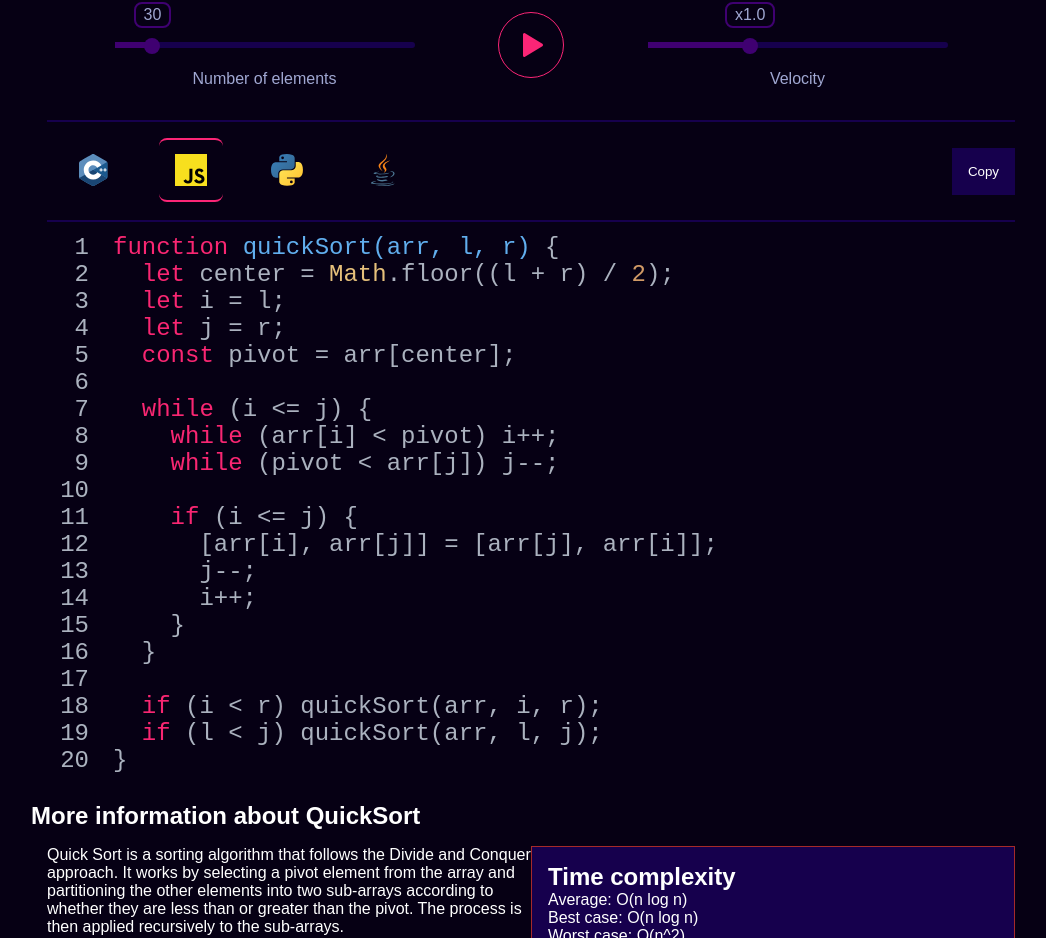
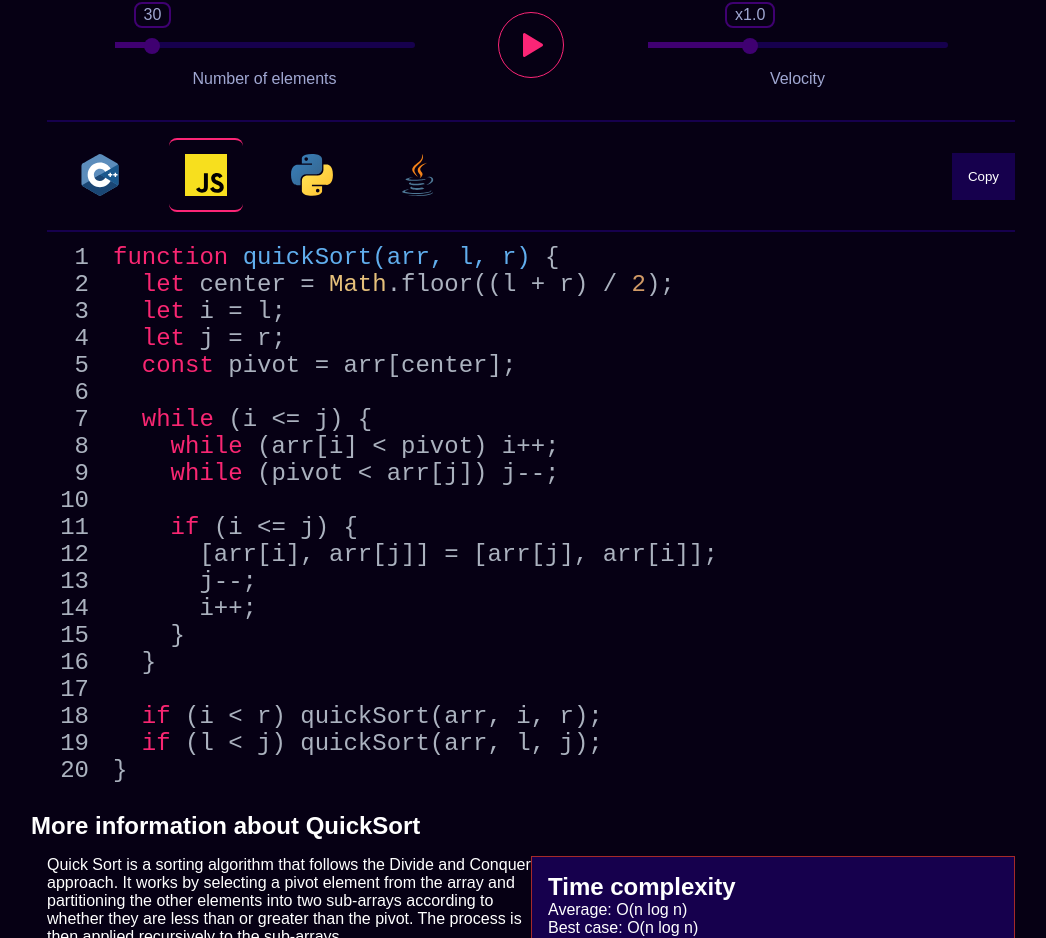
Before and after one commit to Eckry/Sorted-Symphony, a React (Vite) app: page / in a window 1280 px wide. Shown: the part 885-1823 px from the top of the page, without its empty margins (109-1155 px from the left). Built offline with nearby package versions, Linux system fonts and the light colour scheme; a web font is replaced by a local one.

Commit message:
change width and height of icons

```diff
--- a/src/icons.tsx
+++ b/src/icons.tsx
@@ -44,12 +44,7 @@ export const StopIcon = () => (
 );
 
 export const CppIcon = () => (
-  <svg
-    width="32"
-    height="32"
-    viewBox="0 0 256 288"
-    preserveAspectRatio="xMinYMin meet"
-  >
+  <svg width="42" height="42" viewBox="0 0 256 290">
     <path
       d="M255.569 84.72c-.002-4.83-1.035-9.098-3.124-12.761-2.052-3.602-5.125-6.621-9.247-9.008-34.025-19.619-68.083-39.178-102.097-58.817-9.17-5.294-18.061-5.101-27.163.269C100.395 12.39 32.59 51.237 12.385 62.94 4.064 67.757.015 75.129.013 84.711 0 124.166.013 163.62 0 203.076c.002 4.724.991 8.909 2.988 12.517 2.053 3.711 5.169 6.813 9.386 9.254 20.206 11.703 88.02 50.547 101.56 58.536 9.106 5.373 17.997 5.565 27.17.269 34.015-19.64 68.075-39.198 102.105-58.817 4.217-2.44 7.333-5.544 9.386-9.252 1.994-3.608 2.985-7.793 2.987-12.518 0 0 0-78.889-.013-118.345"
       fill="#5C8DBC"
@@ -78,7 +73,7 @@ export const CppIcon = () => (
 );
 
 export const JavaScriptIcon = () => (
-  <svg viewBox="0 0 630 630" width="32" height="32">
+  <svg viewBox="0 0 630 630" width="42" height="42">
     <rect width="630" height="630" fill="#f7df1e" />
     <path d="m423.2 492.19c12.69 20.72 29.2 35.95 58.4 35.95 24.53 0 40.2-12.26 40.2-29.2 0-20.3-16.1-27.49-43.1-39.3l-14.8-6.35c-42.72-18.2-71.1-41-71.1-89.2 0-44.4 33.83-78.2 86.7-78.2 37.64 0 64.7 13.1 84.2 47.4l-46.1 29.6c-10.15-18.2-21.1-25.37-38.1-25.37-17.34 0-28.33 11-28.33 25.37 0 17.76 11 24.95 36.4 35.95l14.8 6.34c50.3 21.57 78.7 43.56 78.7 93 0 53.3-41.87 82.5-98.1 82.5-54.98 0-90.5-26.2-107.88-60.54zm-209.13 5.13c9.3 16.5 17.76 30.45 38.1 30.45 19.45 0 31.72-7.61 31.72-37.2v-201.3h59.2v202.1c0 61.3-35.94 89.2-88.4 89.2-47.4 0-74.85-24.53-88.81-54.075z" />
   </svg>
@@ -86,8 +81,8 @@ export const JavaScriptIcon = () => (
 
 export const PythonIcon = () => (
   <svg
-    width="32"
-    height="32"
+    width="42"
+    height="42"
     viewBox="0 0 256 255"
     preserveAspectRatio="xMinYMin meet"
   >
@@ -125,11 +120,7 @@ export const PythonIcon = () => (
 );
 
 export const JavaIcon = () => (
-  <svg
-    width="32"
-    height="32"
-    viewBox="0 0 32 32"
-  >
+  <svg width="42" height="42" viewBox="0 0 32 32">
     <path
       d="M11.622 24.74s-1.23.748.855.962c2.51.32 3.847.267 6.625-.267a10.02 10.02 0 0 0 1.763.855c-6.25 2.672-14.16-.16-9.244-1.55zm-.8-3.473s-1.336 1.015.748 1.23c2.725.267 4.862.32 8.55-.427a3.26 3.26 0 0 0 1.282.801c-7.534 2.244-15.976.214-10.58-1.603zm14.747 6.09s.908.748-1.015 1.336c-3.58 1.07-15.014 1.39-18.22 0-1.122-.48 1.015-1.175 1.7-1.282.695-.16 1.07-.16 1.07-.16-1.23-.855-8.175 1.763-3.526 2.51 12.77 2.084 23.296-.908 19.983-2.404zM12.2 17.633s-5.824 1.39-2.084 1.87c1.603.214 4.755.16 7.694-.053 2.404-.214 4.81-.64 4.81-.64s-.855.374-1.443.748c-5.93 1.55-17.312.855-14.052-.748 2.778-1.336 5.076-1.175 5.076-1.175zm10.42 5.824c5.984-3.1 3.206-6.09 1.282-5.717-.48.107-.695.214-.695.214s.16-.32.534-.427c3.794-1.336 6.786 4.007-1.23 6.09 0 0 .053-.053.107-.16zm-9.83 8.442c5.77.374 14.587-.214 14.8-2.94 0 0-.427 1.07-4.755 1.87-4.916.908-11.007.8-14.587.214 0 0 .748.64 4.542.855z"
       fill="#4e7896"
```
